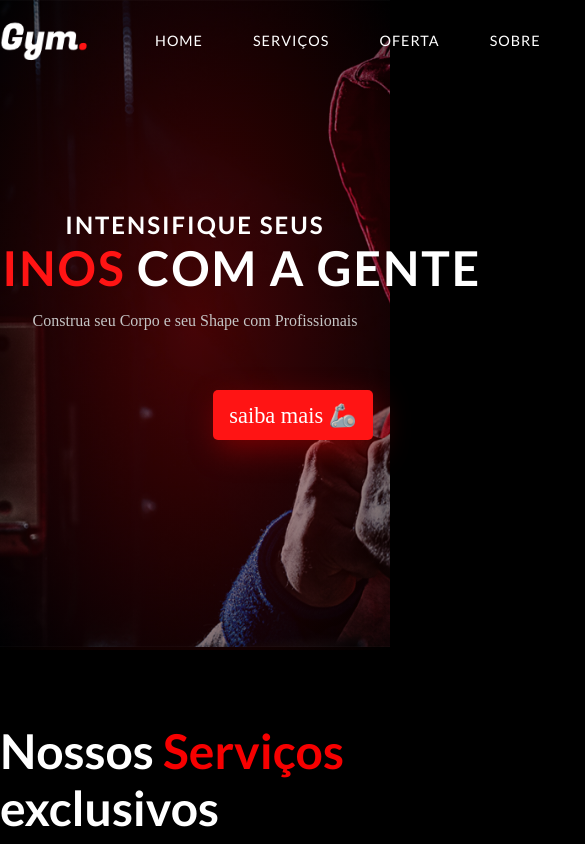
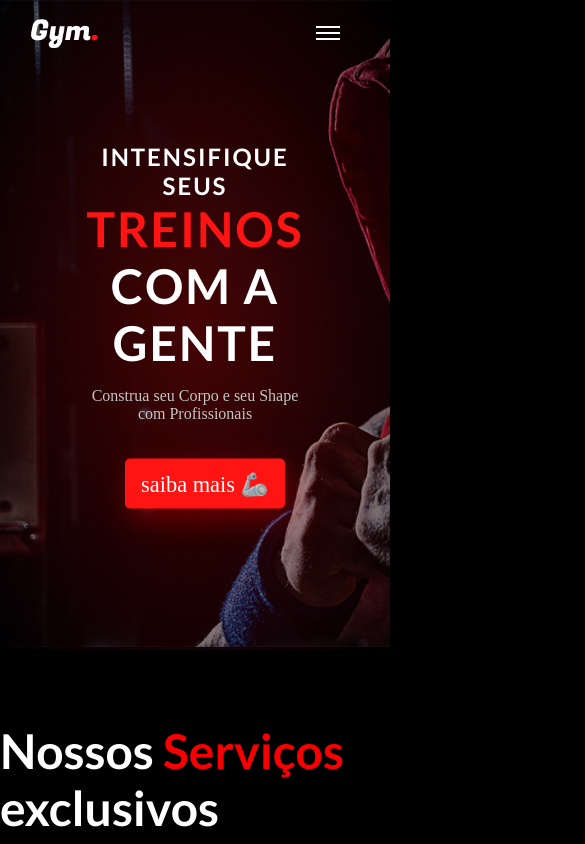
Before and after one commit to JoaoKeuwe/Gym-website, a React (Create React App) app: page / in a window 390 px wide. Shown: the top 844 px of the page, 585 px wide, since content can reach past the window. Built offline with nearby package versions, Linux system fonts and the light colour scheme.

Commit message:
feat: :white_check_mark: projeto finalizado, responsividade 100% ok !

```diff
--- a/src/index.css
+++ b/src/index.css
@@ -588,3 +588,128 @@
     margin-bottom: 100px;
   }
 }
+
+@media(max-width:600px) {
+  .name {
+    width: 60%;
+  }
+
+  .pr-heading {
+    width: 60%;
+  }
+}
+
+@media(max-width:1100px) {
+  .menu-icon {
+    display: block;
+  }
+
+  nav {
+    justify-content: space-between;
+    height: 65px;
+    padding: 0px 30px;
+  }
+
+  .logo img {
+    width: 70px;
+  }
+
+  .header-btns {
+    margin: 0;
+  }
+
+  .pr-btns {
+    margin: 0;
+  }
+
+  .menu {
+    display: none;
+    position: absolute;
+    top: 65px;
+    left: 0px;
+    background-color: #000000;
+    border-bottom: 4px solid #FF1414;
+    width: 100%;
+    padding: 0px;
+    margin: 0px;
+  }
+
+  .menu li {
+    width: 100%;
+  }
+
+  nav .menu li a {
+    width: 100%;
+    height: 40px;
+    justify-content: center;
+    align-items: center;
+    margin: 0px;
+    padding: 25px;
+    border: 1px solid rgba(38, 38, 38, 0.03);
+  }
+
+  nav .menu-icon {
+    cursor: pointer;
+    float: right;
+    padding: 28px 20px;
+    position: relative;
+    user-select: none;
+  }
+
+  nav .menu-icon .nav-icon {
+    background-color: #ffffff;
+    display: block;
+    height: 2px;
+    position: relative;
+    transition: background 0.2s ease-out;
+    width: 24px;
+  }
+
+  nav .menu-icon .nav-icon:before,
+  nav .menu-icon .nav-icon:after {
+    background: rgb(255, 255, 255);
+    content: '';
+    display: block;
+    height: 100%;
+    position: absolute;
+    transition: all ease-out 0.2s;
+    width: 100%;
+  }
+
+  nav .menu-icon .nav-icon:before {
+    top: 6px;
+  }
+
+  nav .menu-icon .nav-icon:after {
+    top: -6px;
+  }
+
+  nav .menu-btn:checked~.menu-icon .nav-icon {
+    background: transparent;
+  }
+
+  nav .menu-btn:checked~.menu-icon .nav-icon:before {
+    transform: rotate(-45deg);
+    top: 0;
+  }
+
+  nav .menu-btn:checked~.menu-icon .nav-icon:after {
+    transform: rotate(45deg);
+    top: 0;
+  }
+
+  nav .menu-btn {
+    display: none;
+  }
+
+  nav .menu-btn:checked~.menu {
+    display: block;
+  }
+}
+
+@media(max-width:400px) {
+  .a-box {
+    width: 100%;
+    height: 400px;
+  }
+}
```
